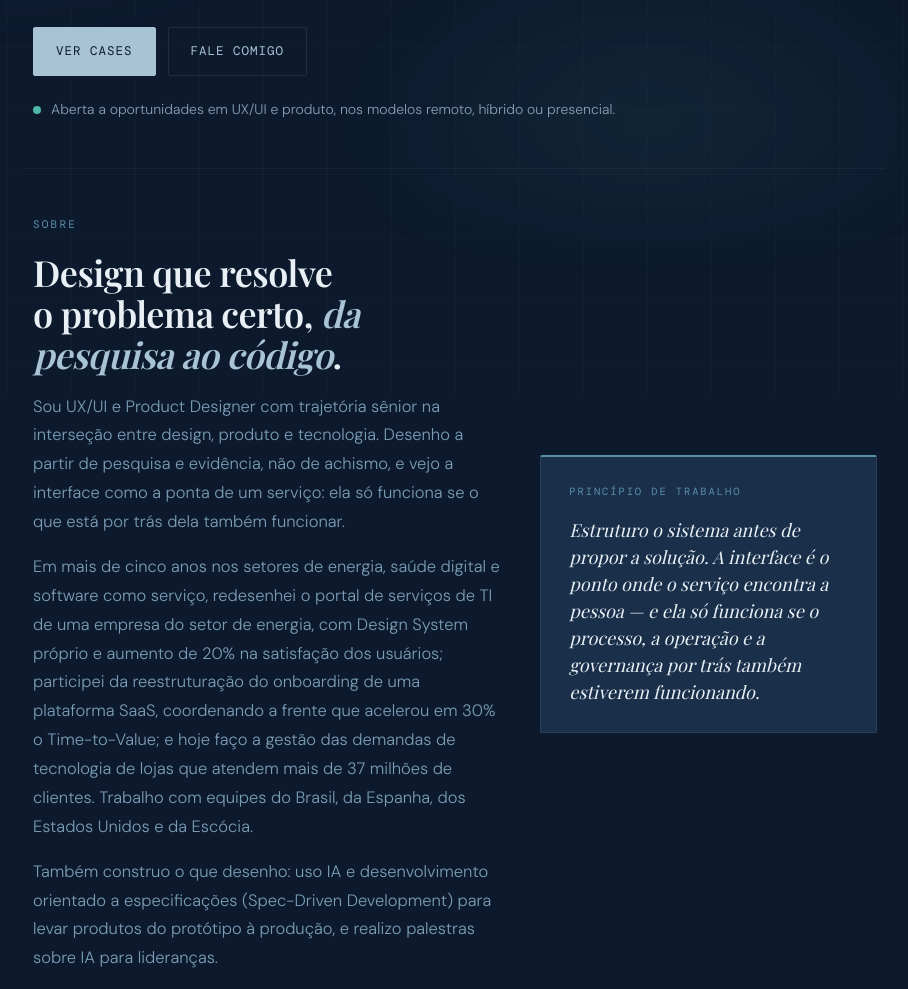
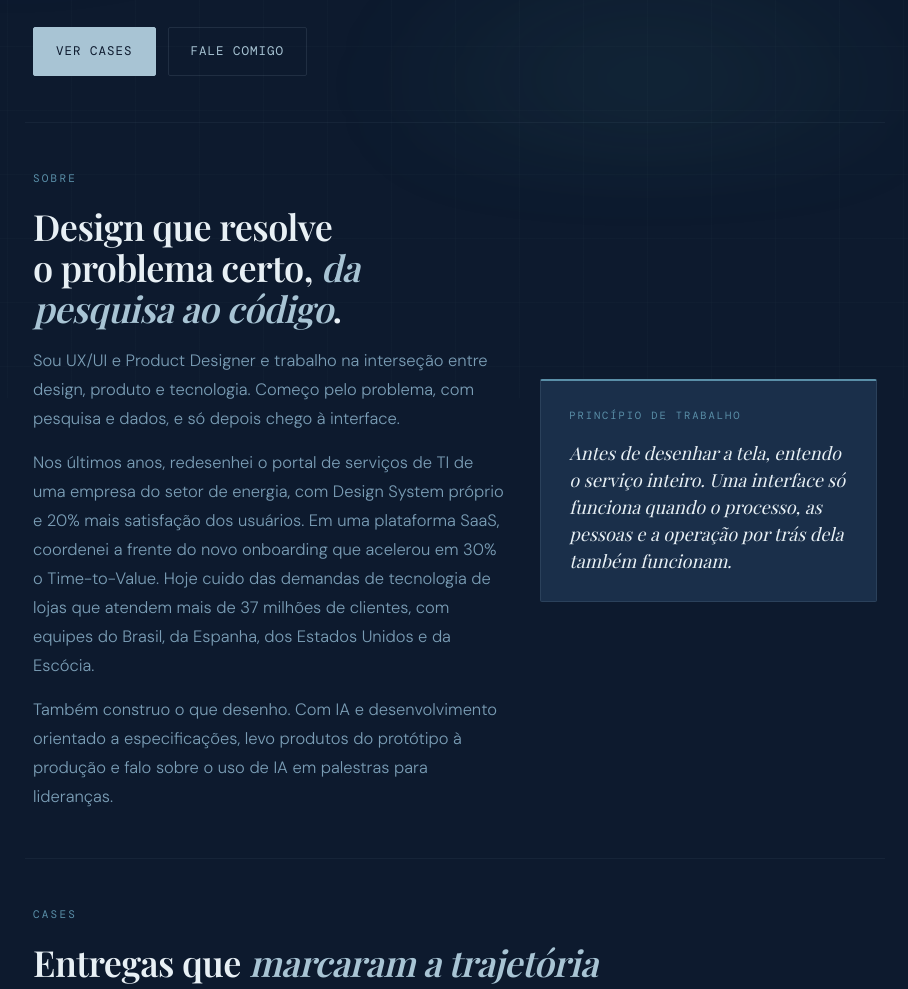
Before and after one commit to luarawork/portfolio, a plain HTML site: page index.html in a window 1280 px wide. Shown: the part 402-1391 px from the top of the page, without its empty margins (185-1093 px from the left). Drawn offline with nearby package versions, Linux system fonts and the light colour scheme; a web font is replaced by a local one.

Commit message:
fix: Sobre e princípio mais diretos, sem sinal público de busca de emprego (#3)
- Reescreve Sobre e Princípio de trabalho (PT/EN/ES), sem travessões
- Remove a linha de disponibilidade do hero e troca o texto do contato
  por um convite neutro


Claude-Session: https://claude.ai/code/session_01WyHHXtKrFQ6E3bbpMEbwvF

Co-authored-by: Claude <noreply@anthropic.com>

```diff
--- a/assets/css/landing.css
+++ b/assets/css/landing.css
@@ -334,21 +334,7 @@
   max-width: 54ch;
   margin-bottom: 30px;
 }
-.hero__actions { display: flex; flex-wrap: wrap; gap: 12px; margin-bottom: 22px; }
-.hero__avail {
-  display: flex;
-  align-items: center;
-  gap: 10px;
-  font-size: 14px;
-  color: var(--text-meta);
-}
-.hero__dot {
-  flex: none;
-  width: 8px;
-  height: 8px;
-  border-radius: 50%;
-  background: #4db8a8;
-}
+.hero__actions { display: flex; flex-wrap: wrap; gap: 12px; }
 
 /* ---- Competências: processo em 4 etapas ------------------------------------ */
 .process {
@@ -473,13 +459,12 @@
   .hero::before { animation: aurora 22s ease-in-out infinite alternate; }
 
   /* Entrada do hero: nome, cargo, texto e ações em sequência */
-  .js .hero__title, .js .hero__role, .js .hero__lead, .js .hero__actions, .js .hero__avail {
+  .js .hero__title, .js .hero__role, .js .hero__lead, .js .hero__actions {
     animation: heroIn .9s cubic-bezier(.16, 1, .3, 1) both;
   }
   .js .hero__role    { animation-delay: .08s; }
   .js .hero__lead    { animation-delay: .16s; }
   .js .hero__actions { animation-delay: .24s; }
-  .js .hero__avail   { animation-delay: .32s; }
 
   @supports ((background-clip: text) or (-webkit-background-clip: text)) {
     .js .hero__title {
@@ -491,8 +476,6 @@
       animation: heroIn .9s cubic-bezier(.16, 1, .3, 1) both, titleShine 2.2s .6s ease-out both;
     }
   }
-
-  .hero__dot { animation: pulse 2.4s ease-out infinite; }
 
   /* Processo: o traço se desenha e as etapas acendem em ordem */
   .js #skills.reveal:not(.is-visible) .process::before { transform: scaleX(0); }
@@ -510,11 +493,6 @@
 }
 @keyframes heroIn { from { transform: translateY(26px); } to { transform: none; } }
 @keyframes titleShine { from { background-position: 100% 0; } to { background-position: 0 0; } }
-@keyframes pulse {
-  0%   { box-shadow: 0 0 0 0 rgba(77, 184, 168, .55); }
-  70%  { box-shadow: 0 0 0 8px rgba(77, 184, 168, 0); }
-  100% { box-shadow: 0 0 0 0 rgba(77, 184, 168, 0); }
-}
 @keyframes markerOn {
   from { border-color: var(--accent-secondary); box-shadow: none; }
   to   { border-color: var(--accent-bright); box-shadow: 0 0 0 4px var(--tint-strong); }
--- a/index.html
+++ b/index.html
@@ -199,7 +199,6 @@
         <a class="btn btn--fill" href="#cases">Ver cases</a>
         <a class="btn" href="#contact">Fale comigo</a>
       </div>
-      <p class="hero__avail"><span class="hero__dot" aria-hidden="true"></span>Aberta a oportunidades em UX/UI e produto, nos modelos remoto, híbrido ou presencial.</p>
     </div>
   </section>
 
@@ -210,14 +209,14 @@
         <p class="eyebrow">Sobre</p>
         <h2 class="section__title" id="about-title">Design que resolve o problema certo, <em>da pesquisa ao código</em>.</h2>
         <div class="about__body">
-          <p>Sou UX/UI e Product Designer com trajetória sênior na interseção entre design, produto e tecnologia. Desenho a partir de pesquisa e evidência, não de achismo, e vejo a interface como a ponta de um serviço: ela só funciona se o que está por trás dela também funcionar.</p>
-          <p>Em mais de cinco anos nos setores de energia, saúde digital e software como serviço, redesenhei o portal de serviços de TI de uma empresa do setor de energia, com Design System próprio e aumento de 20% na satisfação dos usuários; participei da reestruturação do onboarding de uma plataforma SaaS, coordenando a frente que acelerou em 30% o Time-to-Value; e hoje faço a gestão das demandas de tecnologia de lojas que atendem mais de 37 milhões de clientes. Trabalho com equipes do Brasil, da Espanha, dos Estados Unidos e da Escócia.</p>
-          <p>Também construo o que desenho: uso IA e desenvolvimento orientado a especificações (Spec-Driven Development) para levar produtos do protótipo à produção, e realizo palestras sobre IA para lideranças.</p>
+          <p>Sou UX/UI e Product Designer e trabalho na interseção entre design, produto e tecnologia. Começo pelo problema, com pesquisa e dados, e só depois chego à interface.</p>
+          <p>Nos últimos anos, redesenhei o portal de serviços de TI de uma empresa do setor de energia, com Design System próprio e 20% mais satisfação dos usuários. Em uma plataforma SaaS, coordenei a frente do novo onboarding que acelerou em 30% o Time-to-Value. Hoje cuido das demandas de tecnologia de lojas que atendem mais de 37 milhões de clientes, com equipes do Brasil, da Espanha, dos Estados Unidos e da Escócia.</p>
+          <p>Também construo o que desenho. Com IA e desenvolvimento orientado a especificações, levo produtos do protótipo à produção e falo sobre o uso de IA em palestras para lideranças.</p>
         </div>
       </div>
       <aside class="principle-box" aria-label="Princípio de trabalho">
         <p class="principle-box__label">Princípio de trabalho</p>
-        <p class="principle-box__text">Estruturo o sistema antes de propor a solução. A interface é o ponto onde o serviço encontra a pessoa — e ela só funciona se o processo, a operação e a governança por trás também estiverem funcionando.</p>
+        <p class="principle-box__text">Antes de desenhar a tela, entendo o serviço inteiro. Uma interface só funciona quando o processo, as pessoas e a operação por trás dela também funcionam.</p>
       </aside>
     </div>
   </section>
@@ -403,7 +402,7 @@
   <section id="contact" class="wrap section reveal" aria-labelledby="contact-title">
     <p class="eyebrow">Contato</p>
     <h2 class="section__title sr-only" id="contact-title">Vamos conversar?</h2>
-    <p class="contact__lead">Busco oportunidades em UX/UI, design de produto e gestão de produto, nos modelos remoto, híbrido ou presencial. Vamos conversar?</p>
+    <p class="contact__lead">Vamos conversar sobre design de produto, pesquisa ou como transformar sistemas complexos em experiências que funcionam.</p>
 
     <div class="contact__actions">
       <a class="btn btn--fill" href="https://wa.me/5511963274913" target="_blank" rel="noopener">
```
Also changed, not shown: en/index.html (+5 -6 lines), es/index.html (+5 -6 lines).
